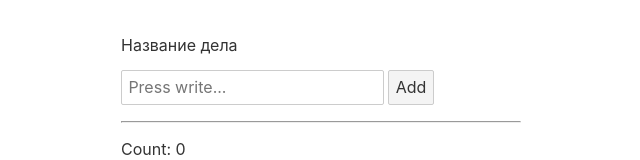
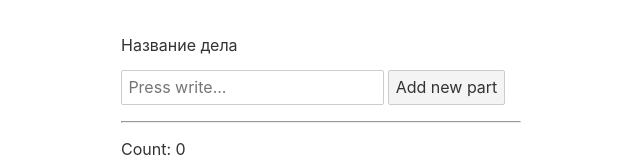
Before and after one commit to devilz1/svelte-todo, a Svelte app: page / in a window 1280 px wide. Shown: the part 229-389 px from the top of the page, without its empty margins (399-1039 px from the left). Built offline with nearby package versions, Linux system fonts and the light colour scheme.

Commit message:
fix: changed text

```diff
--- a/src/TodoList.svelte
+++ b/src/TodoList.svelte
@@ -27,7 +27,7 @@
     <label for="input-todo">Название дела</label>
     <input on:keydown={handleKeyDown} bind:value={newTodo} id="input-todo" type="text" placeholder="Press write...">
 
-    <button on:click={addAffair}>Add</button>
+    <button on:click={addAffair}>Add new part</button>
 
     <ul class="list">
         {#each todoList as todo, i}
```
